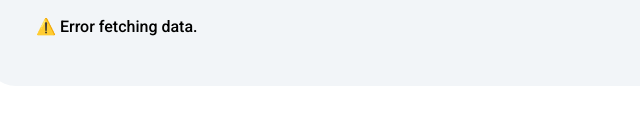
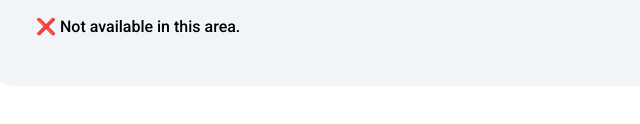
Before and after one commit to hlsrepo/postcode-lookup, a website: page public/index.html in a window 1280 px wide. Both pictures are taken after typing "Sample" into the empty fields and a click on the button "SEARCH". Shown: the part 178-302 px from the top of the page, 22-662 px from the left. Drawn offline with Linux system fonts and the light colour scheme; no server answers.

Commit message:
update error message

```diff
--- a/public/index.html
+++ b/public/index.html
@@ -120,7 +120,7 @@
         })
         .catch(error => {
           console.error(error);
-          resultDiv.textContent = "⚠️ Error fetching data.";
+          resultDiv.textContent = "❌ Not available in this area.";
         });
     }
   </script>
```
